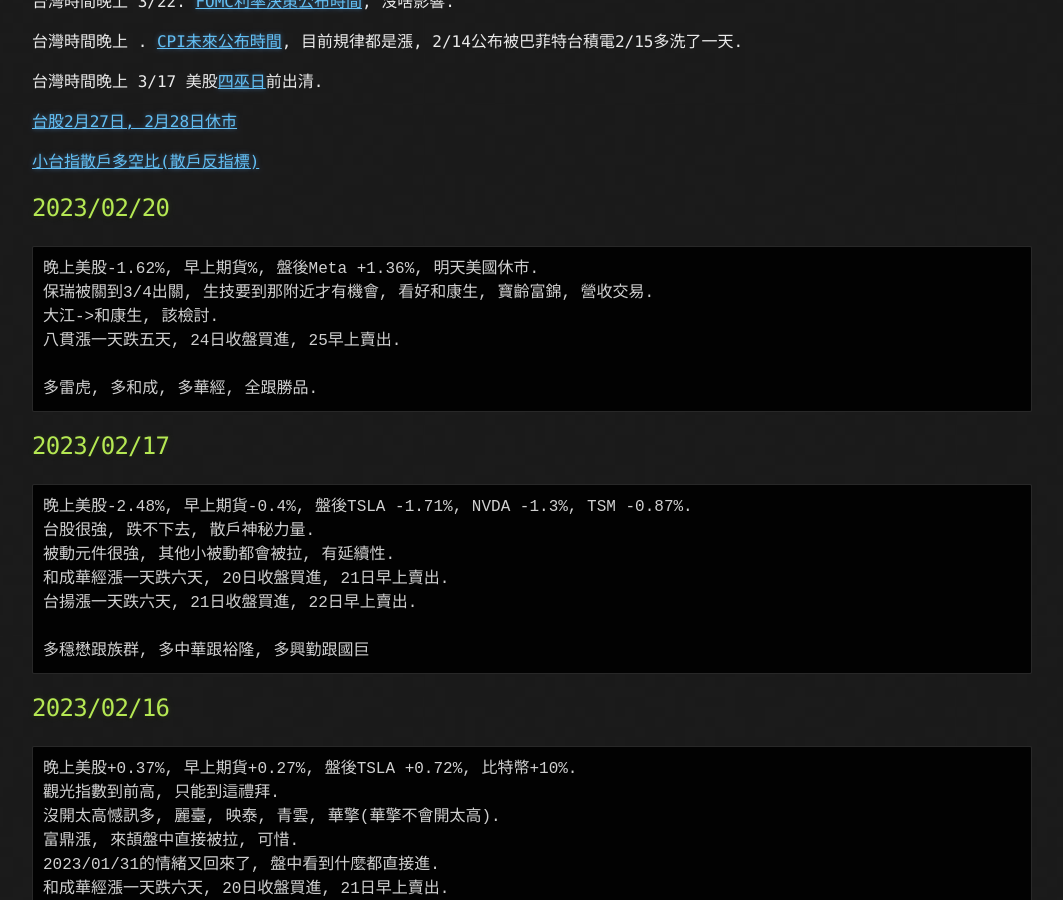
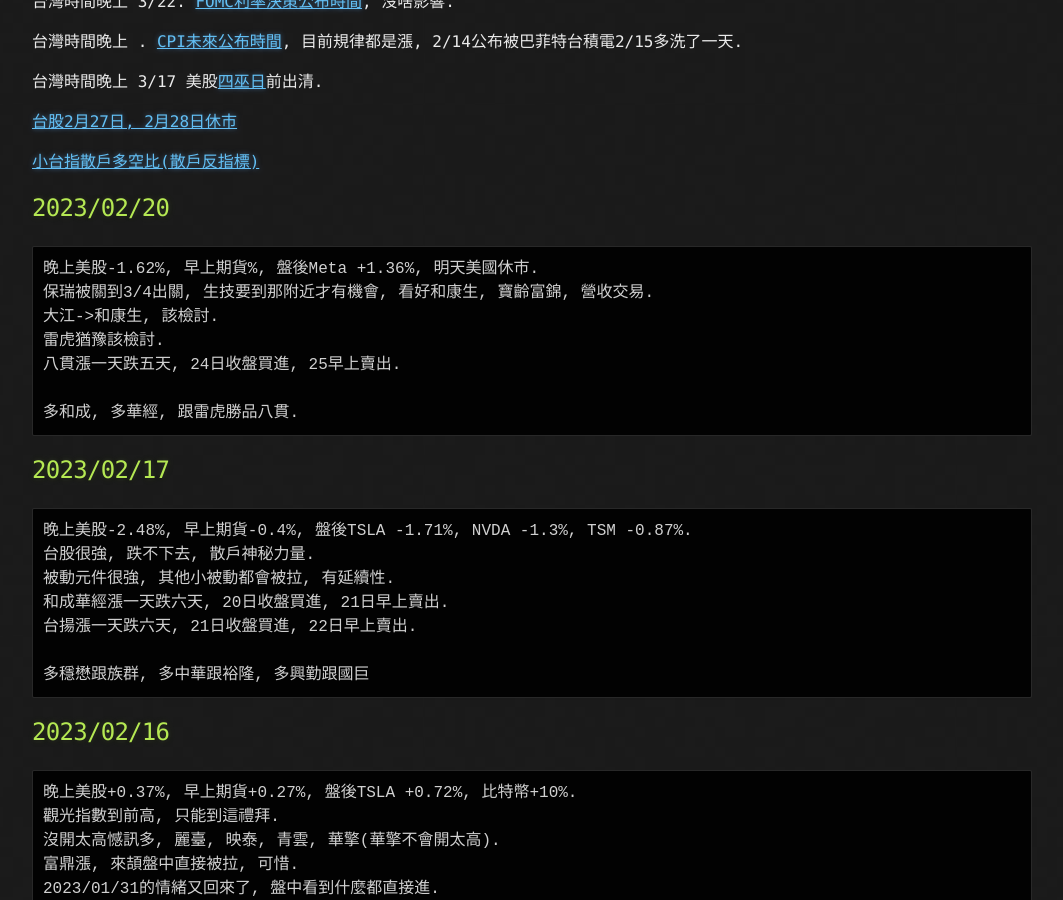
Before and after one commit to lepg5487/Stock_God, a Jekyll site: the page built from index.md, in a window 1280 px wide and 900 px high, scrolled down 428 px. Shown: the whole window, without its empty margins (108-1171 px from the left). Built offline with Jekyll 4.4.1, drawn with Linux system fonts in a browser that asks for light colours; our own code applies the rules of GitHub Pages for plain Markdown files.

Commit message:
Update index.md

````diff
--- a/index.md
+++ b/index.md
@@ -25,9 +25,10 @@
 晚上美股-1.62%, 早上期貨%, 盤後Meta +1.36%, 明天美國休市.
 保瑞被關到3/4出關, 生技要到那附近才有機會, 看好和康生, 寶齡富錦, 營收交易.
 大江->和康生, 該檢討.
+雷虎猶豫該檢討.
 八貫漲一天跌五天, 24日收盤買進, 25早上賣出.
 
-多雷虎, 多和成, 多華經, 全跟勝品.
+多和成, 多華經, 跟雷虎勝品八貫.
 ```
 
 ## 2023/02/17
````
